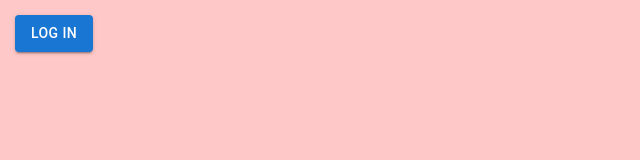
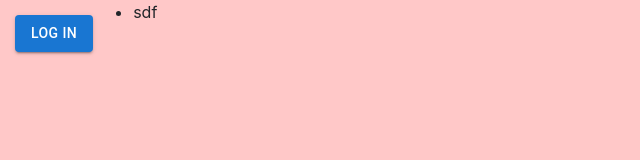
Before and after one commit to nair1/InvestmentTrackerWebApp, a React (Create React App) app in the folder InvestmentTrackerBackEnd/ClientApp/: page / in a window 1280 px wide. Shown: the top 160 px of the page, without its empty margins (0-640 px from the left). Built offline with nearby package versions, Linux system fonts and the light colour scheme.

Commit message:
added portfolio component

```diff
--- a/InvestmentTrackerBackEnd/ClientApp/src/components/MainContainer.jsx
+++ b/InvestmentTrackerBackEnd/ClientApp/src/components/MainContainer.jsx
@@ -1,6 +1,7 @@
 import { React, useState } from "react";
 import { makeStyles } from "@mui/styles";
 import LoginPopup from "./login/LoginPopup";
+import Portfolio from "./portfolio/Portfolio";
 
 function MainContainer() {
   const classes = useStyles();
@@ -10,6 +11,7 @@ function MainContainer() {
   return (
     <div className={classes.mainContainer}>
       <LoginPopup loginMode={loginMode} setLoginMode={setLoginMode} />
+      <Portfolio></Portfolio>
     </div>
   );
 }
--- /dev/null
+++ b/InvestmentTrackerBackEnd/ClientApp/src/components/portfolio/Portfolio.jsx
@@ -0,0 +1,18 @@
+import { React, useState } from "react";
+import { makeStyles } from "@mui/styles";
+
+export default function Portfolio(props) {
+  const classes = useStyles();
+
+  return (
+    <div className={classes.portfolio}>
+      <ul>
+        <li>sdf</li>
+      </ul>
+    </div>
+  );
+}
+
+const useStyles = makeStyles({
+  portfolio: {},
+});
```
